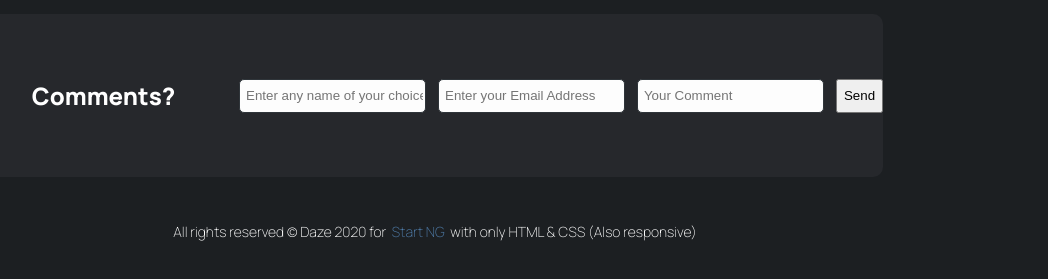
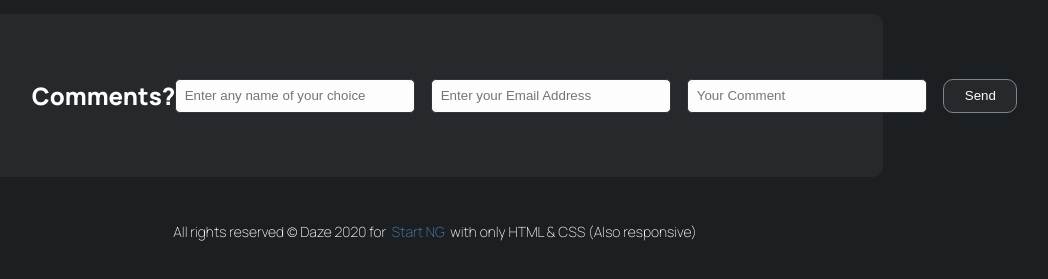
Before and after one commit to dazeign/htmltask3, a plain HTML site: page index.html in a window 1280 px wide. Shown: the part 1178-1457 px from the top of the page, without its empty margins (205-1253 px from the left). Drawn offline with Linux system fonts and the light colour scheme.

Commit message:
Added a form

```diff
--- a/style.css
+++ b/style.css
@@ -86,13 +86,29 @@ form{
     flex-direction: row;
 }
 input{
-    width: 180px;
+    width: 250px;
     height: 30px;
     border-radius: 5px;
     border: 1px solid #2F353A;
     background-color: #FDFDFD;
     padding-left: 1%;
     margin-right: 2%;
+}
+button{
+    color: #FDFDFD;
+    background-color: #26282C;
+    border-radius: 10px;
+    border: 1px solid #7F8489;
+    width: 80px;
+    cursor: pointer;
+}
+button:hover{
+    background-color: #7F8489;
+    border: 1px solid #1C1F22;
+    color: #1C1F22;
+    font-size: 14px;
+    transition: 0.5s;
+    box-shadow: rgba(61, 38, 38, 0.9);
 }
 footer{
     display: flex;
```
